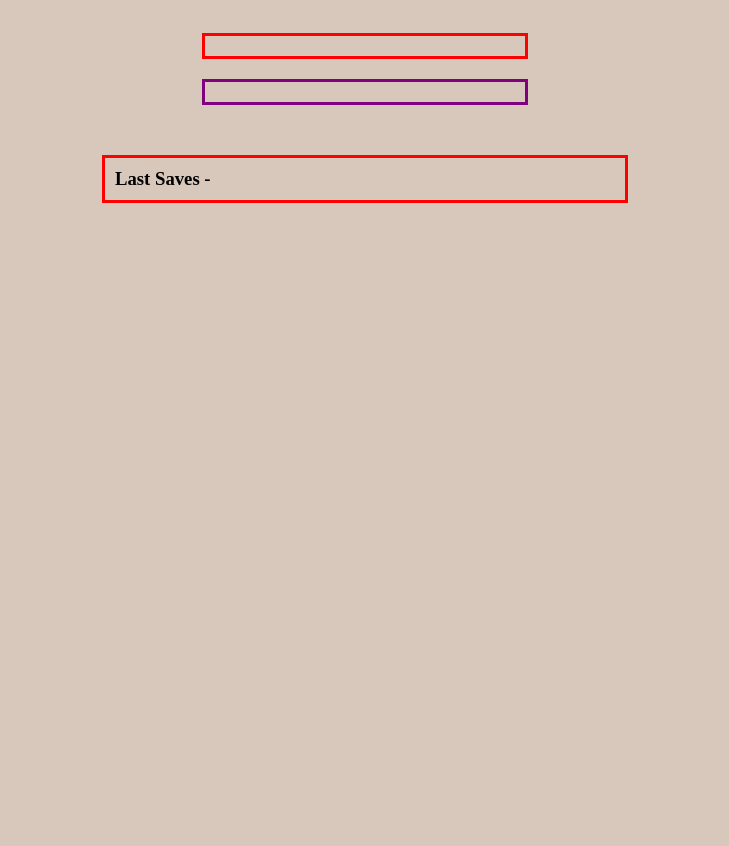
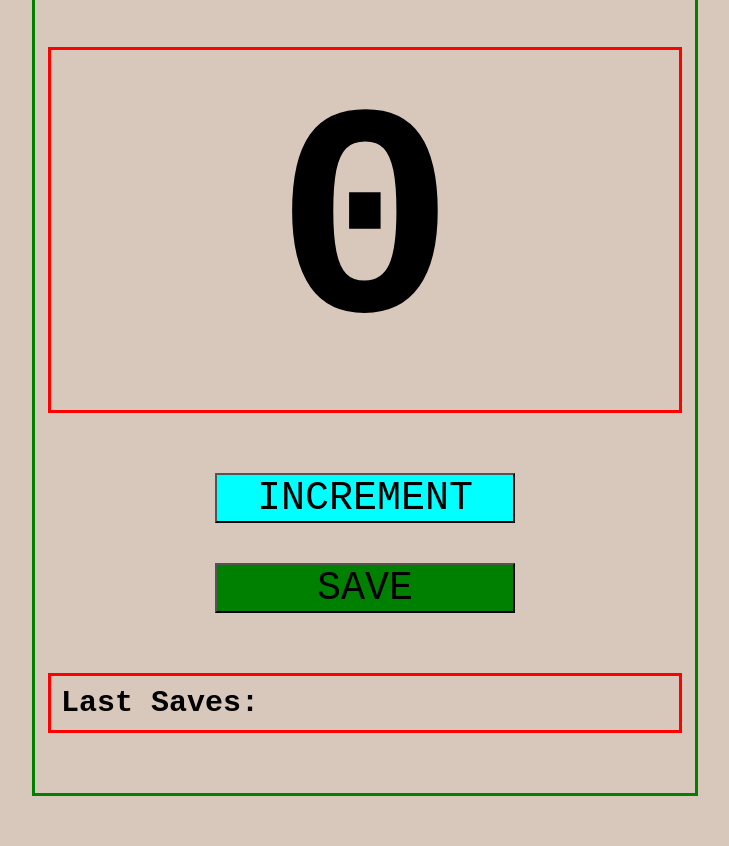
Before and after one commit to zfranczak/subway-counter, a plain HTML site: page index.html in a window 1280 px wide. Shown: the part 157-1003 px from the top of the page, without its empty margins (275-1004 px from the left). Before the commit the page ends 800 px from the top, so only its background shows below. Drawn offline with Linux system fonts and the light colour scheme.

Commit message:
Everything Works

```diff
--- a/index.html
+++ b/index.html
@@ -11,11 +11,24 @@
     <div id="heading">
       <h1>Subway Counter</h1>
       <h2>Count all of the people around you with ease!</h2>
-    </div>
-    <div id="increment"></div>
-    <div id="save"></div>
-    <div id="last-saves">
-      <h3>Last Saves -</h3>
+      <div id="box">
+        <h1 id="count">0</h1>
+      </div>
+
+      <div id="increment">
+        <button id="incButton" onclick="incUp()">INCREMENT</button>
+      </div>
+      <div id="save">
+        <button id="saveButton" onclick="saves()">SAVE</button>
+      </div>
+      <div id="last-saves">
+        <h3>
+          Last Saves:
+          <h3 id="paste"></h3>
+        </h3>
+
+        <ul id="save-list"></ul>
+      </div>
     </div>
     <script src="index.js"></script>
   </body>
--- a/index.js
+++ b/index.js
@@ -0,0 +1,22 @@
+let countUp = document.getElementById('count');
+let count = 0;
+let lastSave = document.getElementById('save-list');
+let saveStr = document.getElementById('paste');
+let saveList = [];
+
+function incUp() {
+  count++;
+  countUp.textContent = count;
+}
+
+function saves() {
+  let countStr = count + ' - ';
+
+  saveList.push(count);
+  saveStr.textContent += countStr;
+  // This method uses an array instead of a string:
+  //  saveStr.textContent = saveList;
+  console.log(saveList);
+  count = 0;
+  countUp.textContent = count;
+}
--- a/style.css
+++ b/style.css
@@ -5,6 +5,7 @@
 
 html {
     background-color: rgb(216, 199, 187);
+    font-family: 'Courier New', Courier, monospace;
 }
 
 #heading {
@@ -16,23 +17,50 @@ html {
 h1, h2 {
     text-align: center;
 }
-#last-saves {
+
+h3 {
+
+    font-size: 30px;
+    display: inline;
+}
+
+#box {
     margin: 50px auto;
-    width: 500px;
+    width: 95%;
     border: 3px solid red;
     padding: 10px;
 }
+#count {
+    font-size: 300px;
+}
 
-#increment {
+button {
+    width: 100%;
+    height: 100%;
+    font-family: 'Courier New', Courier, monospace;
+    font-size: 40px;
+    font-weight: 500;
+}
+
+#incButton {
+    background-color: aqua;
+
+}
+
+#saveButton {
+    background-color: green;
+}
+
+#increment, #save {
     margin: 20px auto;
     width: 300px;
+    height: 50px;
+    padding: 10px;
+}
+
+#last-saves {
+    margin: 50px auto;
+    width: 95%;
     border: 3px solid red;
     padding: 10px;
 }
-
-#save {
-    margin: 20px auto;
-    width: 300px;
-    border: 3px solid purple;
-    padding: 10px;
-}
```
